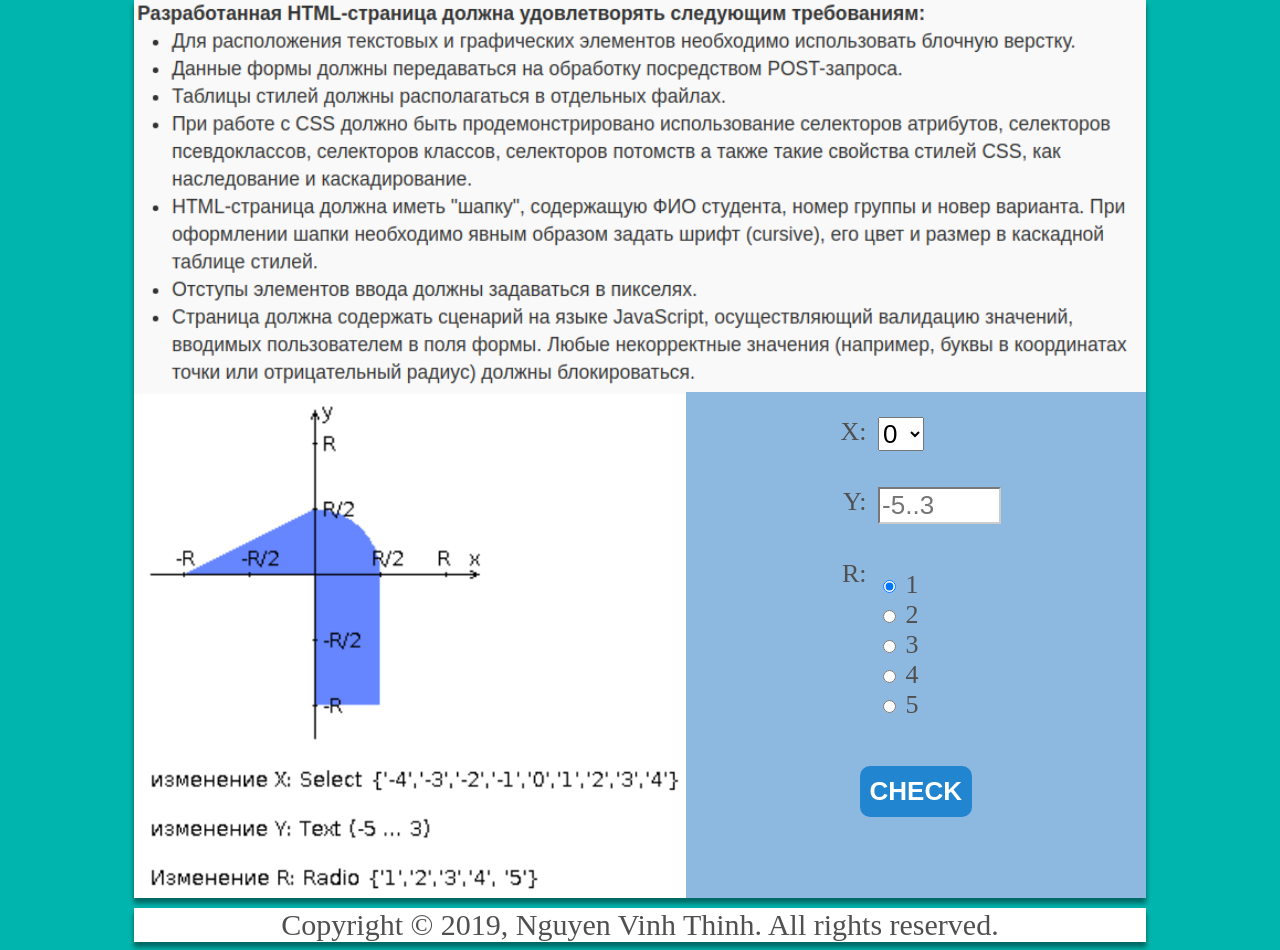
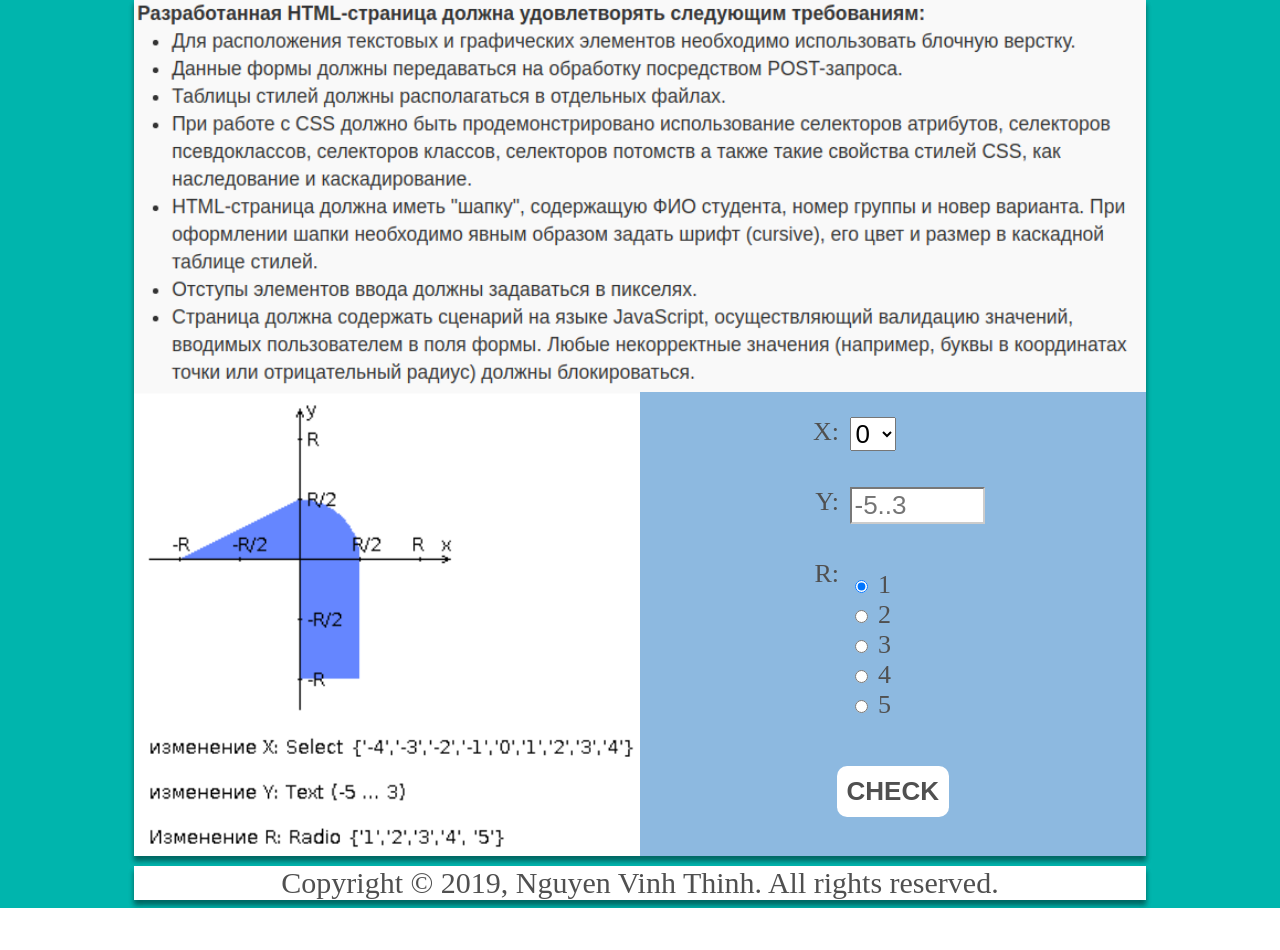
Before and after one commit to nvtvn412/Web-Programming-01, a PHP site: page / in a window 1280 px wide. Shown: the part 209-1159 px from the top of the page. After the commit the page ends 1117 px from the top, so only its background shows below. Run offline with PHP 8.4, Linux system fonts and the light colour scheme.

Commit message:
Some changes

```diff
--- a/css/style.css
+++ b/css/style.css
@@ -47,7 +47,7 @@ footer {
   font-size: 26px; }
 
 .container-element {
-  width: 60%; }
+  width: 50%; }
 
 img {
   width: 100%;
@@ -60,8 +60,8 @@ button {
   text-transform: uppercase;
   margin-bottom: 10px;
   font-weight: bold;
-  color: #fff;
-  background-color: #2185d0; }
+  color: #505050;
+  background-color: #fff; }
 
 button:active {
   transform: scale(0.95); }
@@ -69,6 +69,10 @@ button:active {
 button:focus {
   outline: none; }
 
+button:hover {
+  background-color: #2185d0;
+  color: #fff;
+}
 .rowTab {
   margin-top: 10px;
   margin-bottom: 20px; }
--- a/partials/header.html
+++ b/partials/header.html
@@ -12,6 +12,6 @@
 <body>
     <header class="container">
             <a href="https://vk.com/envyte"><p>Нгуен Винь Тхинь</p></a>
-            <p>Группа P3100</p>
+            <p>Группа P3200</p>
             <p>Вариант 200015</p>
     </header>
```
